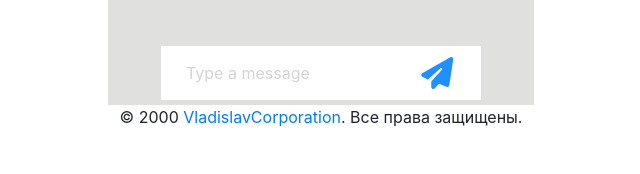
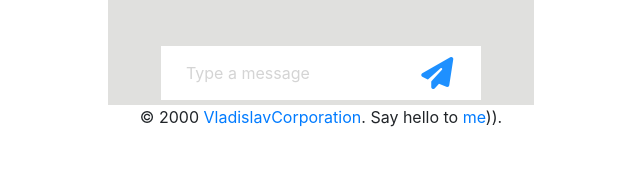
Before and after one commit to IHavePortableBrain/Chat-User-list-manager, a PHP site: page /task2/chat.php in a window 1280 px wide. Shown: the part 626-800 px from the top of the page, without its empty margins (319-959 px from the left). Run offline with PHP 8.4, Linux system fonts and the light colour scheme; the visitor is signed in with stand-in values (Sample User, id 1); tables that the repository leaves empty or names only in its code hold one stand-in row (values such as "Sample post"); data that the repository does not hold is empty; some libraries are stand-ins or nearby versions.

Commit message:
en localization footer fix

```diff
--- a/include/footer.php
+++ b/include/footer.php
@@ -7,7 +7,7 @@
 <footer>
     <div class="container">
         <div class="row justify-content-center">
-            <span> © 2000 <a href="#"> VladislavCorporation</a>. Все права защищены.</span>
+            <span> © 2000 <a href="#"> VladislavCorporation</a>. Say hello to <a href="https://vk.com/the_happiest_man_ever">me</a>)).</span>
         </div>
     </div>
 </footer>
```
